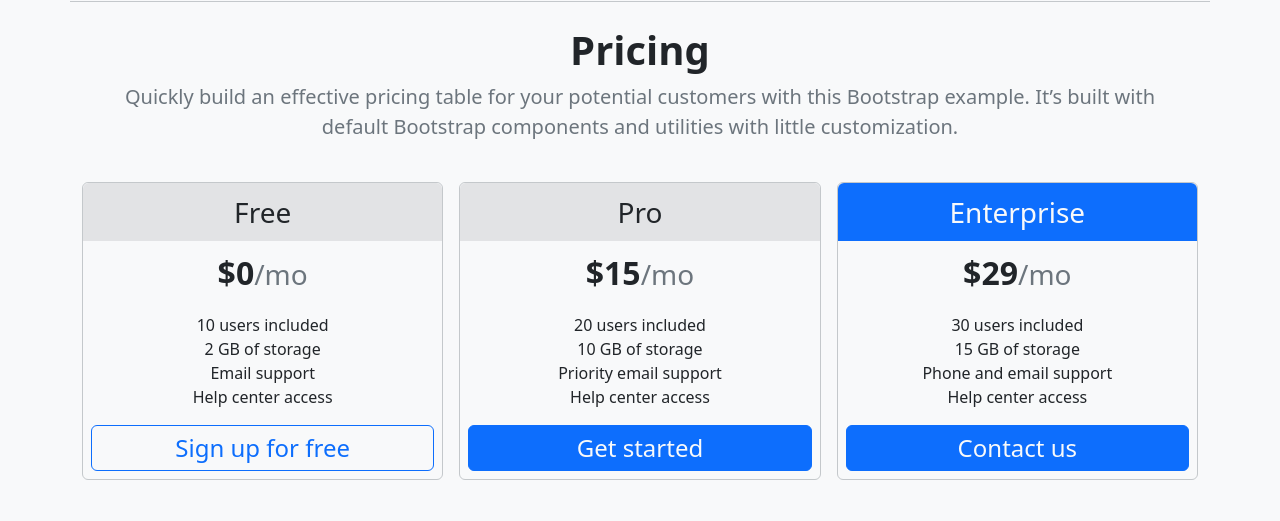
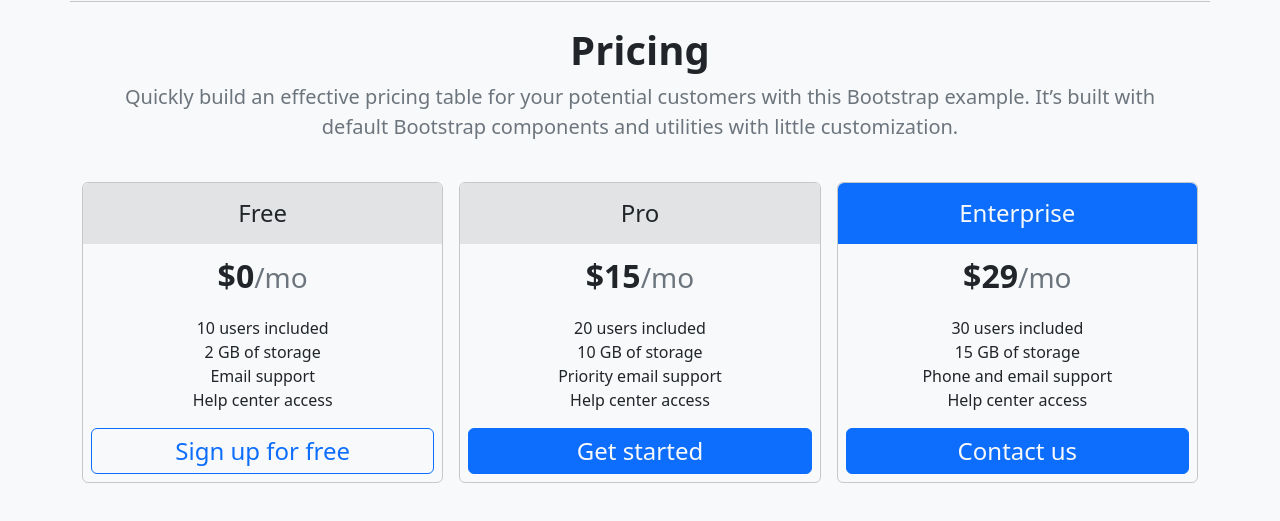
Before and after one commit to KudasaiArtem/hillel, a website: page index.html in a window 1280 px wide. Shown: the part 79-600 px from the top of the page. Drawn offline with nearby package versions, Linux system fonts and the light colour scheme.

Commit message:
small fixes

```diff
--- a/index.html
+++ b/index.html
@@ -54,7 +54,7 @@
 
         <section class="container-md d-flex flex-column flex-md-row justify-content-center gap-3">
             <div class="rounded-2 border border-secondary-subtle w-100">
-                <span class="fs-3 text-center p-2 bg-secondary-subtle rounded-top-2 d-block fw-normal">Free</span>
+                <h3 class="fs-4 text-center p-3 bg-secondary-subtle rounded-top-2 d-block fw-normal m-0">Free</h3>
 
                 <div class="m-2 d-flex flex-column align-items-center gap-3">
                     <span class="fs-2 fw-semibold">$0<span class="text-secondary fs-3 fw-light">/mo</span></span>
@@ -71,7 +71,7 @@
             </div>
 
             <div class="rounded-2 border border-secondary-subtle w-100">
-                <span class="fs-3 text-center p-2 bg-secondary-subtle rounded-top-2 d-block fw-normal">Pro</span>
+                <h3 class="fs-4 text-center p-3 bg-secondary-subtle rounded-top-2 d-block fw-normal m-0">Pro</h3>
 
                 <div class="m-2 d-flex flex-column align-items-center gap-3">
                     <span class="fs-2 fw-semibold">$15<span class="text-secondary fs-3 fw-light">/mo</span></span>
@@ -88,7 +88,7 @@
             </div>
 
             <div class="rounded-2 border border-secondary-subtle w-100">
-                <span class="fs-3 text-center p-2 bg-primary rounded-top-2 d-block fw-normal text-light">Enterprise</span>
+                <h3 class="fs-4 text-center p-3 bg-primary rounded-top-2 d-block fw-normal text-light m-0">Enterprise</h3>
 
                 <div class="m-2 d-flex flex-column align-items-center gap-3">
                     <span class="fs-2 fw-semibold">$29<span class="text-secondary fs-3 fw-light">/mo</span></span>
```
